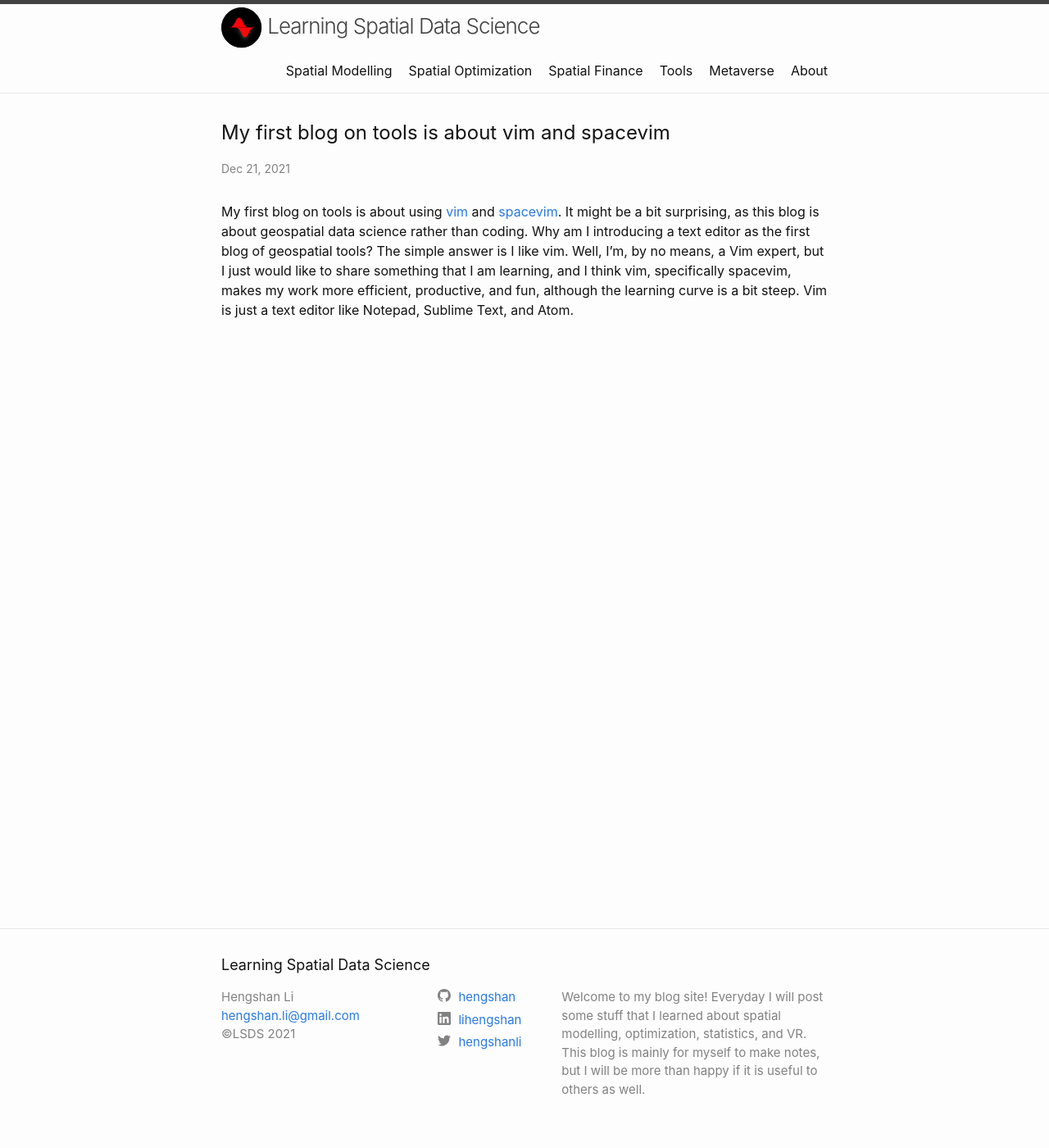
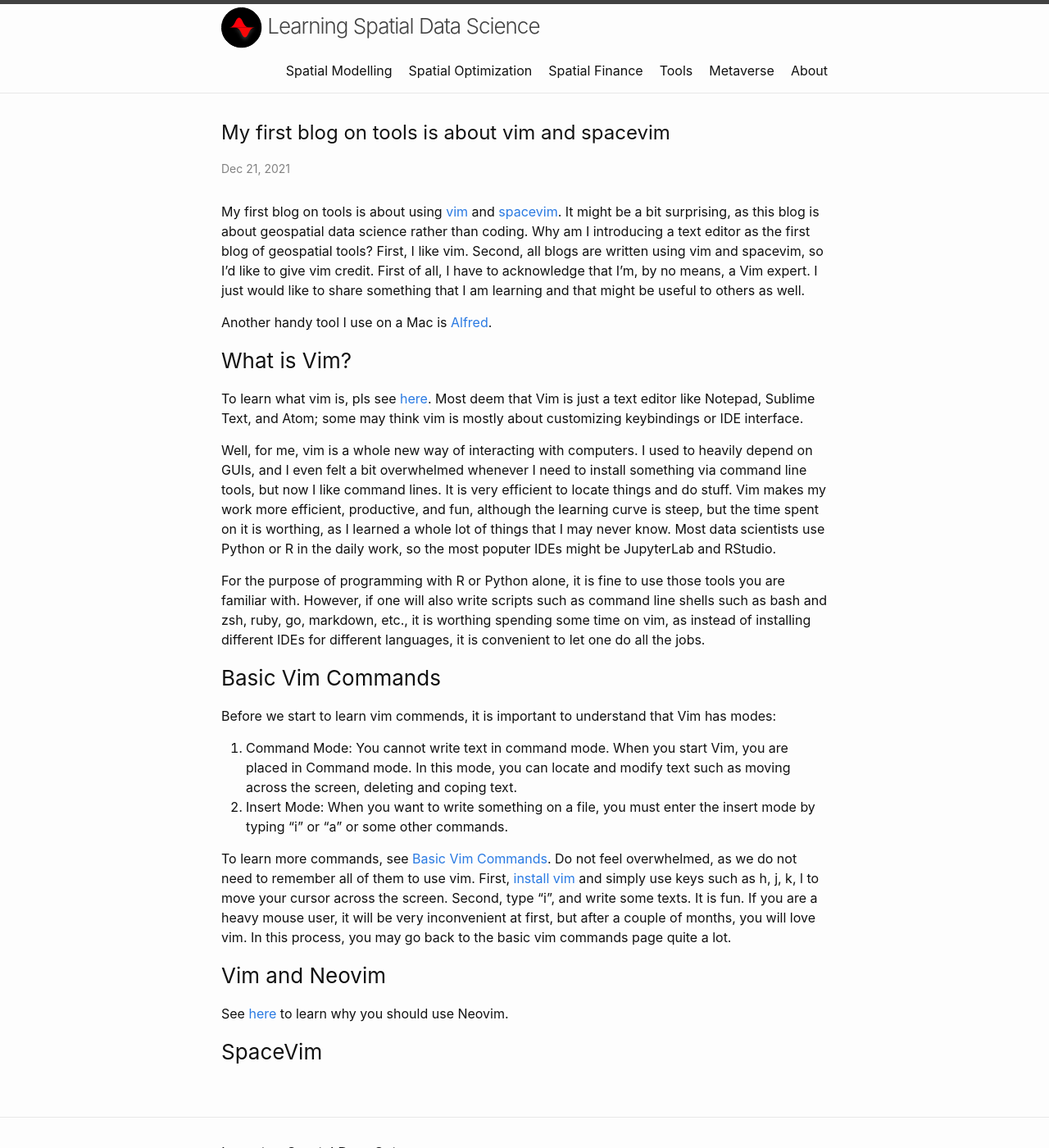
Before and after one commit to hengshan/hengshan.github.io, a Jekyll site: the page built from blog-spatial-tool/_posts/2021-12-21-my-first-spatial-tool-blog-vim.markdown, in a window 1280 px wide and 1400 px high. Shown: the whole window at 82% size. Built offline with Jekyll 4.4.1, drawn with Linux system fonts in a browser that asks for light colours.

Commit message:
updated the first tool blog

```diff
--- a/blog-spatial-tool/_posts/2021-12-21-my-first-spatial-tool-blog-vim.markdown
+++ b/blog-spatial-tool/_posts/2021-12-21-my-first-spatial-tool-blog-vim.markdown
@@ -5,6 +5,30 @@ date:   2021-12-21 20:41:32 +0800
 category: Tool
 ---
 
-My first blog on tools is about using [vim](https://www.vim.org/) and [spacevim](https://spacevim.org/). It might be a bit surprising, as this blog is about geospatial data science rather than coding. Why am I introducing a text editor as the first blog of geospatial tools? The simple answer is I like vim.
-Well, I’m, by no means, a Vim expert, but I just would like to share something that I am learning, and I think vim, specifically spacevim, makes my work more efficient, productive, and fun, although the learning curve is a bit steep.
-Vim is just a text editor like Notepad, Sublime Text, and Atom.
+My first blog on tools is about using [vim](https://www.vim.org/) and [spacevim](https://spacevim.org/). It might be a bit surprising, as this blog is about geospatial data science rather than coding. Why am I introducing a text editor as the first blog of geospatial tools? First, I like vim. Second, all blogs are written using vim and spacevim, so I'd like to give vim credit.
+First of all, I have to acknowledge that I’m, by no means, a Vim expert. I just would like to share something that I am learning and that might be useful to others as well.
+
+Another handy tool I use on a Mac is [Alfred](https://www.alfredapp.com/).
+
+### What is Vim?
+To learn what vim is, pls see [here](https://opensource.com/resources/what-vim).
+Most deem that Vim is just a text editor like Notepad, Sublime Text, and Atom; some may think vim is mostly about customizing keybindings or IDE interface.
+
+Well, for me, vim is a whole new way of interacting with computers. I used to heavily depend on GUIs, and I even felt a bit overwhelmed whenever I need to install something via command line tools, but now I like command lines. It is very efficient to locate things and do stuff.
+Vim makes my work more efficient, productive, and fun, although the learning curve is steep, but the time spent on it is worthing, as I learned a whole lot of things that I may never know. Most data scientists use Python or R in the daily work, so the most poputer IDEs might be JupyterLab and RStudio.
+
+For the purpose of programming with R or Python alone, it is fine to use those tools you are familiar with. However, if one will also write scripts such as command line shells such as bash and zsh, ruby, go, markdown, etc., it is worthing spending some time on vim, as instead of installing different IDEs for different languages, it is convenient to let one do all the jobs.
+
+### Basic Vim Commands
+Before we start to learn vim commends, it is important to understand that Vim has modes:
+
+1. Command Mode: You cannot write text in command mode. When you start Vim, you are placed in Command mode. In this mode, you can locate and modify text such as moving across the screen, deleting and coping text.
+2. Insert Mode: When you want to write something on a file, you must enter the insert mode by typing "i" or "a" or some other commands.
+
+To learn more commands, see [Basic Vim Commands](https://vim.rtorr.com/). Do not feel overwhelmed, as we do not need to remember all of them to use vim. First, [install vim](https://www.vim.org/download.php) and simply use keys such as h, j, k, l to move your cursor across the screen. Second, type "i", and write some texts. It is fun. If you are a heavy mouse user, it will be very inconvenient at first, but after a couple of months, you will love vim.
+In this process, you may go back to the basic vim commands page quite a lot.
+
+### Vim and Neovim
+See [here](https://blog.devgenius.io/vim-vs-neovim-26b856694566) to learn why you should use Neovim.
+
+### SpaceVim
```
